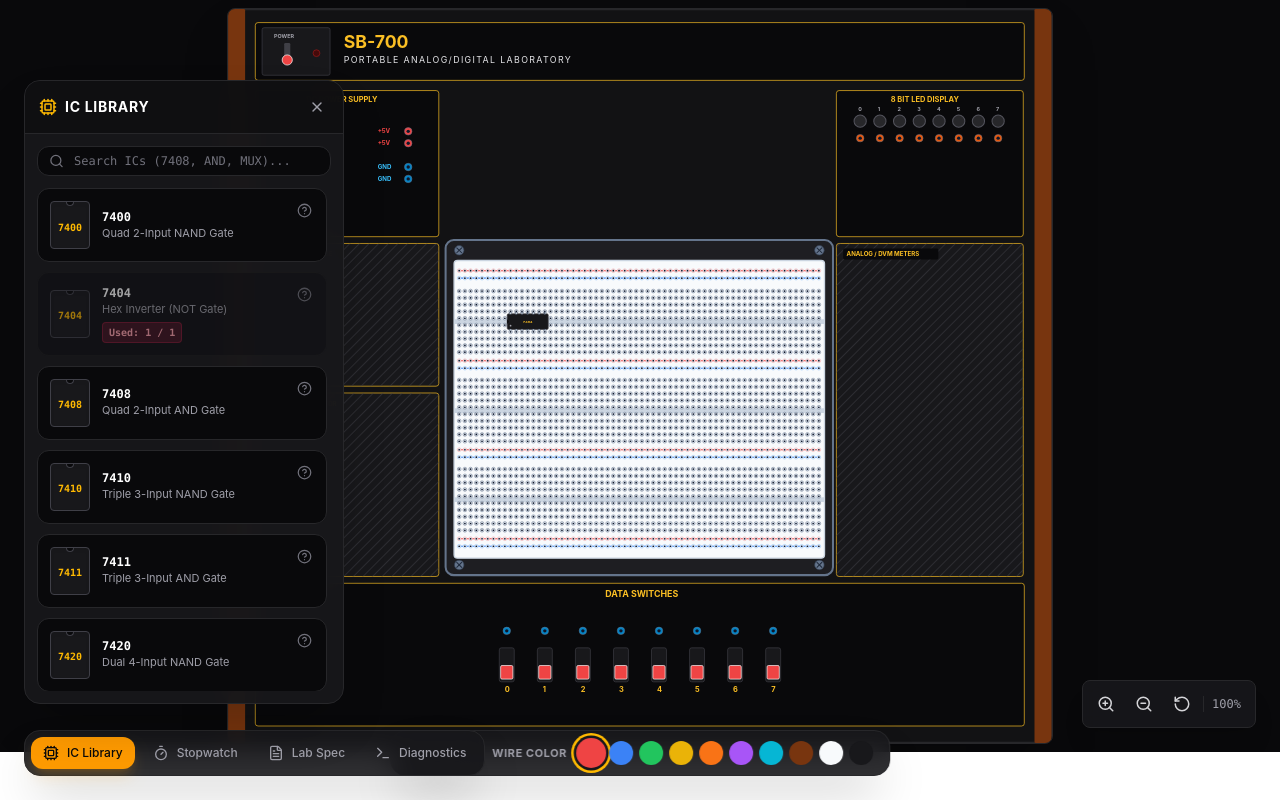
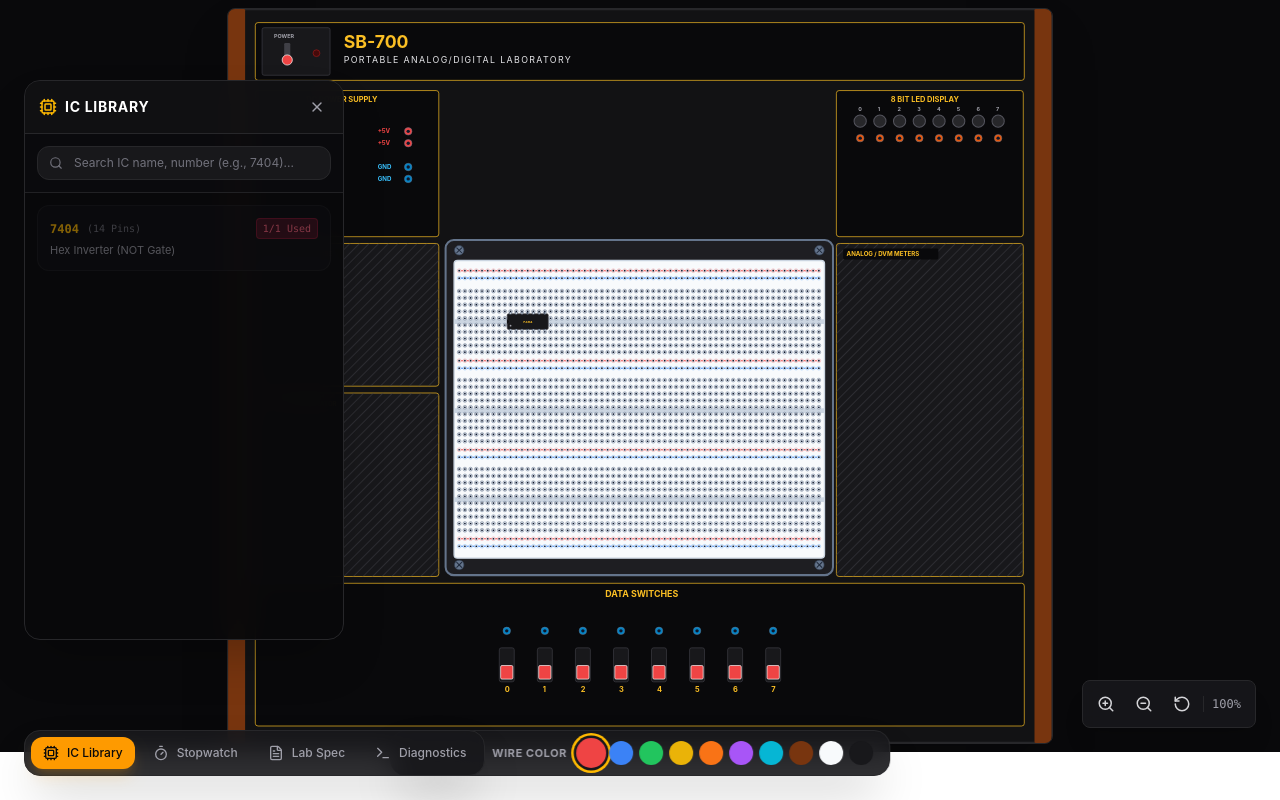
Before and after one commit to TahsinAhmadSadik/logic-man, a React (Vite) app: page /problem/prob_1 in a window 1280 px wide. Both pictures are taken after a click on the button "IC Library". Built offline with nearby package versions, Linux system fonts and the light colour scheme.

Commit message:
IC Limit & Model Restriction

```diff
--- a/src/components/ICLibraryPanel.jsx
+++ b/src/components/ICLibraryPanel.jsx
@@ -1,33 +1,50 @@
 import React, { useState } from 'react';
+import { useSimulatorStore } from '../store/useSimulatorStore';
 import { IC_CATALOG } from '../data/icCatalog';
-import { useSimulatorStore } from '../store/useSimulatorStore';
-import { ICManualView } from './ICManualView';
-import { Search, HelpCircle, Lock, Cpu, X } from 'lucide-react';
+import { Cpu, Search, X, Lock } from 'lucide-react';
 
 export const ICLibraryPanel = () => {
-  const { activePanel, togglePanel, placedIcs, allowedICLimits, setSpawningIcTypeId } = useSimulatorStore();
-  const [searchTerm, setSearchTerm] = useState('');
-  const [selectedManualIc, setSelectedManualIc] = useState(null);
+  const {
+    activePanel,
+    togglePanel,
+    setSpawningIcTypeId,
+    powerOn,
+    placedIcs,
+    allowedICLimits
+  } = useSimulatorStore();
+
+  const [searchQuery, setSearchQuery] = useState('');
 
   if (activePanel !== 'library') return null;
 
-  const filterQuery = searchTerm.toLowerCase().trim();
-  const filteredIcs = IC_CATALOG.filter(
-    (ic) =>
-      ic.name.toLowerCase().includes(filterQuery) ||
-      ic.description.toLowerCase().includes(filterQuery) ||
-      ic.category.toLowerCase().includes(filterQuery)
-  );
+  // Filter catalog based on search query AND strict problem IC restrictions
+  const filteredCatalog = IC_CATALOG.filter((ic) => {
+    // Search query filter
+    const matchesSearch =
+      ic.name.toLowerCase().includes(searchQuery.toLowerCase()) ||
+      ic.id.includes(searchQuery) ||
+      ic.description.toLowerCase().includes(searchQuery.toLowerCase());
+
+    if (!matchesSearch) return false;
+
+    // Strict Problem Limit Filter:
+    // If allowedICLimits exists, strictly hide/lock ICs not listed in allowedICLimits!
+    if (allowedICLimits !== null && allowedICLimits !== undefined) {
+      return allowedICLimits[ic.id] !== undefined && allowedICLimits[ic.id] > 0;
+    }
+
+    return true;
+  });
 
   return (
     <div
-      className="fixed top-20 left-6 z-50 w-80 h-[78vh] bg-zinc-900/95 border border-zinc-800 rounded-2xl shadow-2xl backdrop-blur-md flex flex-col overflow-hidden text-zinc-200"
+      className="fixed top-20 left-6 z-50 w-80 h-[70vh] bg-zinc-950/95 border border-zinc-800 rounded-2xl shadow-2xl backdrop-blur-md flex flex-col overflow-hidden text-zinc-200"
       onWheel={(e) => e.stopPropagation()}
       onMouseDown={(e) => e.stopPropagation()}
-      onMouseUp={(e) => e.stopPropagation()}
       onClick={(e) => e.stopPropagation()}
     >
-      <div className="flex items-center justify-between p-3.5 border-b border-zinc-800 bg-zinc-950/50">
+      {/* Header */}
+      <div className="flex items-center justify-between p-3.5 border-b border-zinc-800 bg-zinc-900/50">
         <div className="flex items-center gap-2">
           <Cpu size={18} className="text-amber-400" />
           <h2 className="text-sm font-bold text-white uppercase tracking-wider">IC Library</h2>
@@ -37,90 +54,69 @@ export const ICLibraryPanel = () => {
         </button>
       </div>
 
-      {selectedManualIc ? (
-        <ICManualView ic={selectedManualIc} onBack={() => setSelectedManualIc(null)} />
-      ) : (
-        <div className="flex flex-col h-full p-3 overflow-hidden">
-          <div className="relative mb-3">
-            <Search size={15} className="absolute left-3 top-1/2 -translate-y-1/2 text-zinc-500" />
+      {/* Search Bar */}
+      <div className="p-3 border-b border-zinc-800/80 bg-zinc-900/20">
+        <div className="relative flex items-center">
+          <Search size={14} className="absolute left-3 text-zinc-500" />
           <input
             type="text"
-              placeholder="Search ICs (7408, AND, MUX)..."
-              value={searchTerm}
-              onChange={(e) => setSearchTerm(e.target.value)}
-              className="w-full pl-9 pr-3 py-1.5 bg-zinc-950 border border-zinc-800 rounded-xl text-xs text-zinc-200 placeholder-zinc-500 focus:outline-none focus:border-amber-500/60 font-mono"
+            placeholder="Search IC name, number (e.g., 7404)..."
+            value={searchQuery}
+            onChange={(e) => setSearchQuery(e.target.value)}
+            className="w-full bg-zinc-900 border border-zinc-800 rounded-xl pl-9 pr-3 py-2 text-xs text-zinc-200 placeholder-zinc-500 focus:outline-none focus:border-amber-500/50"
           />
         </div>
+      </div>
 
-          <div className="flex-1 overflow-y-auto space-y-2.5 pr-1">
-            {filteredIcs.map((ic) => {
-              const placedCount = placedIcs.filter((p) => p.icTypeId === ic.id).length;
-              const limit = allowedICLimits ? allowedICLimits[ic.id] : null;
-              const isLimitReached = limit !== null && limit !== undefined && placedCount >= limit;
-              const isDisabled = ic.disabled || isLimitReached;
+      {/* IC List */}
+      <div className="flex-1 p-3 overflow-y-auto space-y-2">
+        {filteredCatalog.length === 0 ? (
+          <div className="text-center py-8 text-zinc-500 text-xs italic">
+            No allowed ICs match your filter.
+          </div>
+        ) : (
+          filteredCatalog.map((ic) => {
+            const currentPlacedCount = placedIcs.filter((p) => p.icTypeId === ic.id).length;
+            const maxAllowed = allowedICLimits?.[ic.id];
+            const isLimitReached = maxAllowed !== undefined && currentPlacedCount >= maxAllowed;
 
             return (
               <div
                 key={ic.id}
-                  // 1. Click card to select IC and attach ghost to cursor
                 onClick={() => {
-                    if (isDisabled) return;
+                  if (powerOn || isLimitReached) return;
                   setSpawningIcTypeId(ic.id);
+                  togglePanel('library'); // Close panel after selecting IC to place
                 }}
-                  className={`relative group p-3 rounded-xl border transition-all duration-150 ${
-                    isDisabled
-                      ? 'bg-zinc-950/40 border-zinc-800/40 opacity-60 cursor-not-allowed'
-                      : 'bg-zinc-950 border-zinc-800 hover:border-amber-500/50 hover:shadow-lg cursor-pointer'
+                className={`p-3 rounded-xl border transition-all duration-150 ${
+                  powerOn || isLimitReached
+                    ? 'bg-zinc-900/40 border-zinc-800/50 opacity-50 cursor-not-allowed'
+                    : 'bg-zinc-900/80 border-zinc-800 hover:border-amber-500/50 hover:bg-zinc-800/80 cursor-pointer'
                 }`}
               >
-                  <button
-                    onClick={(e) => {
-                      e.stopPropagation();
-                      setSelectedManualIc(ic);
-                    }}
-                    title="Open Manual"
-                    className="absolute top-2.5 right-2.5 p-1 text-zinc-500 hover:text-amber-400 rounded-md transition-colors"
+                <div className="flex items-center justify-between mb-1">
+                  <div className="flex items-center gap-2">
+                    <span className="font-mono font-bold text-amber-400 text-xs">{ic.name}</span>
+                    <span className="text-[10px] text-zinc-500 font-mono">({ic.pins || 14} Pins)</span>
+                  </div>
+                  {maxAllowed !== undefined && (
+                    <span
+                      className={`text-[10px] font-mono px-1.5 py-0.5 rounded ${
+                        isLimitReached
+                          ? 'bg-rose-500/20 text-rose-400 border border-rose-500/30'
+                          : 'bg-zinc-800 text-zinc-400'
+                      }`}
                     >
-                    <HelpCircle size={15} />
-                  </button>
-
-                  <div className="flex items-center gap-3">
-                    <div className="relative w-10 h-12 bg-zinc-900 border border-zinc-700 rounded flex flex-col items-center justify-center p-1 shadow-inner">
-                      <div className="w-2 h-1 bg-zinc-950 rounded-b-full border-b border-x border-zinc-700 absolute top-0" />
-                      <span className="text-[10px] font-mono font-bold text-amber-400 mt-1">{ic.name}</span>
-                    </div>
-
-                    <div className="flex-1 pr-6">
-                      <div className="flex items-center gap-2">
-                        <h3 className="text-xs font-bold text-white font-mono">{ic.name}</h3>
-                        {ic.disabled && (
-                          <span className="inline-flex items-center gap-1 text-[9px] font-semibold text-rose-400 bg-rose-500/10 border border-rose-500/20 px-1.5 py-0.5 rounded">
-                            <Lock size={10} /> Locked
+                      {currentPlacedCount}/{maxAllowed} Used
                     </span>
                   )}
                 </div>
-
-                      <p className="text-[11px] text-zinc-400 line-clamp-1">{ic.description}</p>
-
-                      {limit !== null && limit !== undefined && (
-                        <span
-                          className={`inline-block mt-1 text-[10px] font-mono font-semibold px-1.5 py-0.5 rounded ${
-                            isLimitReached
-                              ? 'bg-rose-500/20 text-rose-300 border border-rose-500/30'
-                              : 'bg-zinc-800 text-zinc-400'
-                          }`}
-                        >
-                          Used: {placedCount} / {limit}
-                        </span>
+                <p className="text-[11px] text-zinc-400 leading-snug">{ic.description}</p>
+              </div>
+            );
+          })
         )}
       </div>
     </div>
-                </div>
-              );
-            })}
-          </div>
-        </div>
-      )}
-    </div>
   );
 };
--- a/src/store/useSimulatorStore.js
+++ b/src/store/useSimulatorStore.js
@@ -251,10 +251,16 @@ export const useSimulatorStore = create((set, get) => ({
     if (get().powerOn) return false;
     const { placedIcs, allowedICLimits, saveSnapshot } = get();
 
-    if (allowedICLimits && allowedICLimits[icTypeId] !== undefined) {
+    // STRICT CHECK: If limits are active, block ICs that aren't defined in allowedICLimits
+    if (allowedICLimits !== null && allowedICLimits !== undefined) {
+      if (allowedICLimits[icTypeId] === undefined) {
+        alert(`IC ${icTypeId} is not allowed in this experiment!`);
+        return false;
+      }
+
       const currentCount = placedIcs.filter((ic) => ic.icTypeId === icTypeId).length;
       if (currentCount >= allowedICLimits[icTypeId]) {
-        alert(`Limit reached for IC ${icTypeId}!`);
+        alert(`Limit reached for IC ${icTypeId}! (${allowedICLimits[icTypeId]} max allowed)`);
         return false;
       }
     }
```
Lines whose indentation alone changed are shown as unchanged.
